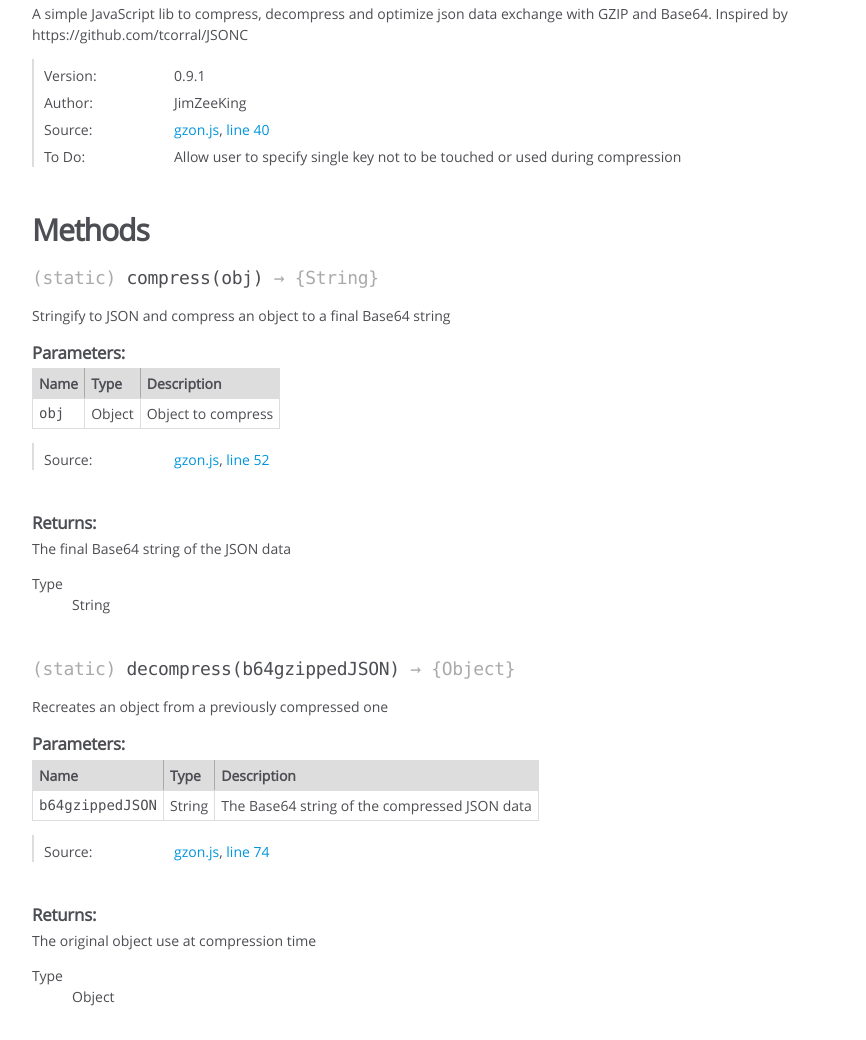
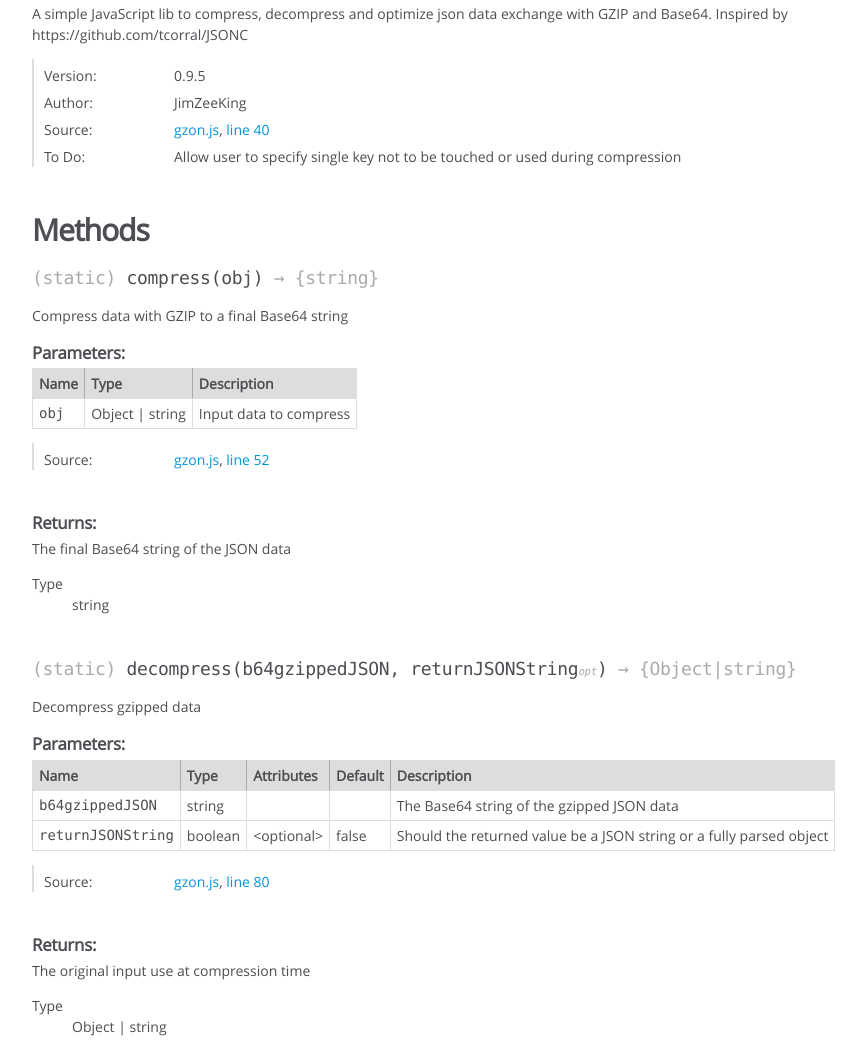
Before and after one commit to JimZeeKing/GZON, a website: page docs/GZON.html in a window 1280 px wide. Shown: the part 181-1221 px from the top of the page, without its empty margins (0-866 px from the left). Drawn offline with Linux system fonts and the light colour scheme.

Commit message:
Update to documentation

```diff
--- a/docs/GZON.html
+++ b/docs/GZON.html
@@ -66,7 +66,7 @@
 
 
     <dt class="tag-version">Version:</dt>
-    <dd class="tag-version"><ul class="dummy"><li>0.9.1</li></ul></dd>
+    <dd class="tag-version"><ul class="dummy"><li>0.9.5</li></ul></dd>
 
 
 
@@ -162,7 +162,7 @@
 
 
 
-    <h4 class="name" id=".compress"><span class="type-signature">(static) </span>compress<span class="signature">(obj)</span><span class="type-signature"> &rarr; {String}</span></h4>
+    <h4 class="name" id=".compress"><span class="type-signature">(static) </span>compress<span class="signature">(obj)</span><span class="type-signature"> &rarr; {string}</span></h4>
 
 
 
@@ -170,7 +170,7 @@
 
 
 <div class="description">
-    Stringify to JSON and compress an object to a final Base64 string
+    Compress data with GZIP to a final Base64 string
 </div>
 
 
@@ -213,6 +213,9 @@
 
 
 <span class="param-type">Object</span>
+|
+
+<span class="param-type">string</span>
 
 
 
@@ -222,7 +225,7 @@
 
 
 
-            <td class="description last">Object to compress</td>
+            <td class="description last">Input data to compress</td>
         </tr>
 
 
@@ -301,7 +304,7 @@
     </dt>
     <dd>
 
-<span class="param-type">String</span>
+<span class="param-type">string</span>
 
 
     </dd>
@@ -319,7 +322,7 @@
 
 
 
-    <h4 class="name" id=".decompress"><span class="type-signature">(static) </span>decompress<span class="signature">(b64gzippedJSON)</span><span class="type-signature"> &rarr; {Object}</span></h4>
+    <h4 class="name" id=".decompress"><span class="type-signature">(static) </span>decompress<span class="signature">(b64gzippedJSON, returnJSONString<span class="signature-attributes">opt</span>)</span><span class="type-signature"> &rarr; {Object|string}</span></h4>
 
 
 
@@ -327,7 +330,7 @@
 
 
 <div class="description">
-    Recreates an object from a previously compressed one
+    Decompress gzipped data
 </div>
 
 
@@ -351,7 +354,11 @@
         <th>Type</th>
 
 
+        <th>Attributes</th>
 
+
+
+        <th>Default</th>
 
 
         <th class="last">Description</th>
@@ -369,17 +376,68 @@
             <td class="type">
 
 
-<span class="param-type">String</span>
+<span class="param-type">string</span>
 
 
 
             </td>
 
 
+                <td class="attributes">
 
 
 
-            <td class="description last">The Base64 string of the compressed JSON data</td>
+
+
+                </td>
+
+
+
+                <td class="default">
+
+                </td>
+
+
+            <td class="description last">The Base64 string of the gzipped JSON data</td>
+        </tr>
+
+
+
+        <tr>
+
+                <td class="name"><code>returnJSONString</code></td>
+
+
+            <td class="type">
+
+
+<span class="param-type">boolean</span>
+
+
+
+            </td>
+
+
+                <td class="attributes">
+
+                    &lt;optional><br>
+
+
+
+
+
+                </td>
+
+
+
+                <td class="default">
+
+                    false
+
+                </td>
+
+
+            <td class="description last">Should the returned value be a JSON string or a fully parsed object</td>
         </tr>
 
 
@@ -420,7 +478,7 @@
 
     <dt class="tag-source">Source:</dt>
     <dd class="tag-source"><ul class="dummy"><li>
-        <a href="gzon.js.html">gzon.js</a>, <a href="gzon.js.html#line74">line 74</a>
+        <a href="gzon.js.html">gzon.js</a>, <a href="gzon.js.html#line80">line 80</a>
     </li></ul></dd>
 
 
@@ -447,7 +505,7 @@
 
 
 <div class="param-desc">
-    The original object use at compression time
+    The original input use at compression time
 </div>
 
 
@@ -459,6 +517,9 @@
     <dd>
 
 <span class="param-type">Object</span>
+|
+
+<span class="param-type">string</span>
 
 
     </dd>
@@ -492,7 +553,7 @@
 <br class="clear">
 
 <footer>
-    Documentation generated by <a href="https://github.com/jsdoc3/jsdoc">JSDoc 3.5.5</a> on Wed Dec 19 2018 21:42:05 GMT-0500 (Eastern Standard Time)
+    Documentation generated by <a href="https://github.com/jsdoc3/jsdoc">JSDoc 3.5.5</a> on Wed Jan 09 2019 09:37:16 GMT-0500 (Est)
 </footer>
 
 <script> prettyPrint(); </script>
```
Also changed, not shown: docs/gzon.js.html (+21 -15 lines), docs/index.html (+1 -6 lines), src/gzon.js (+6 -6 lines), README-DOC.md.
